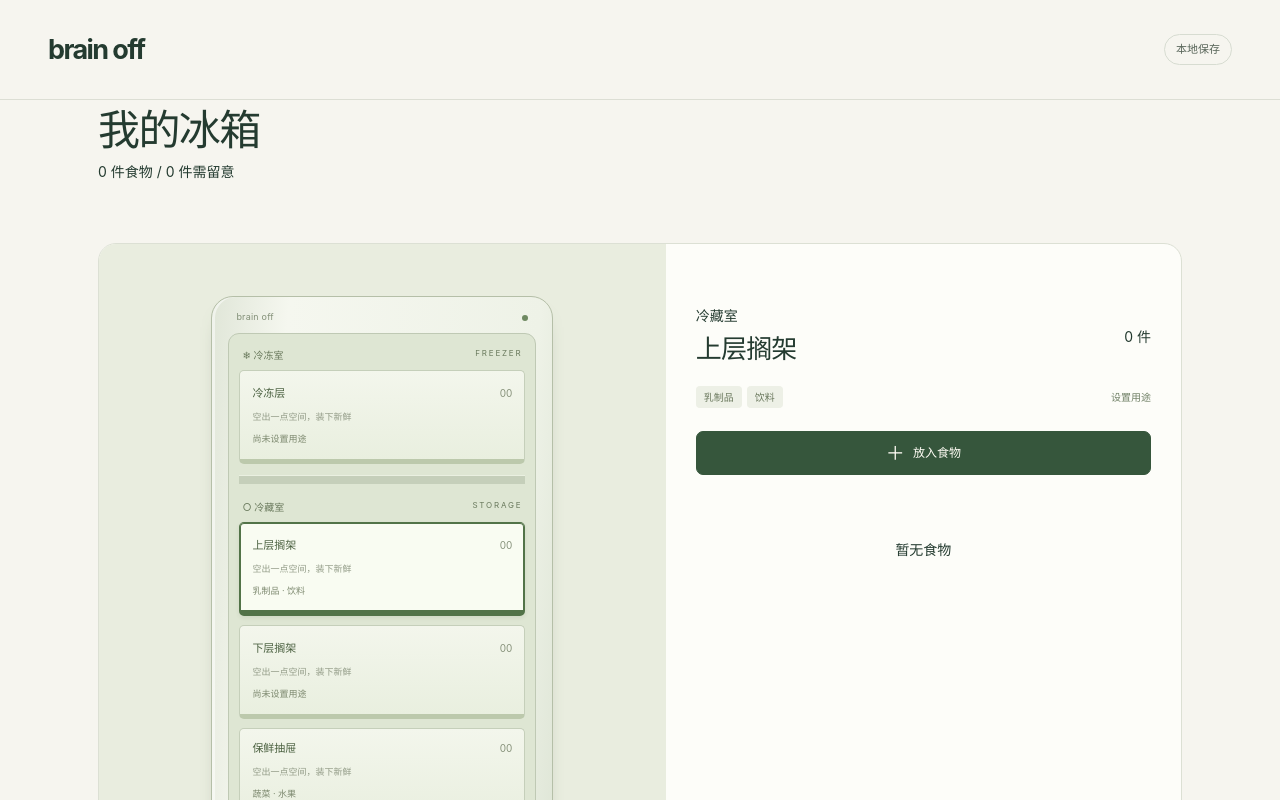
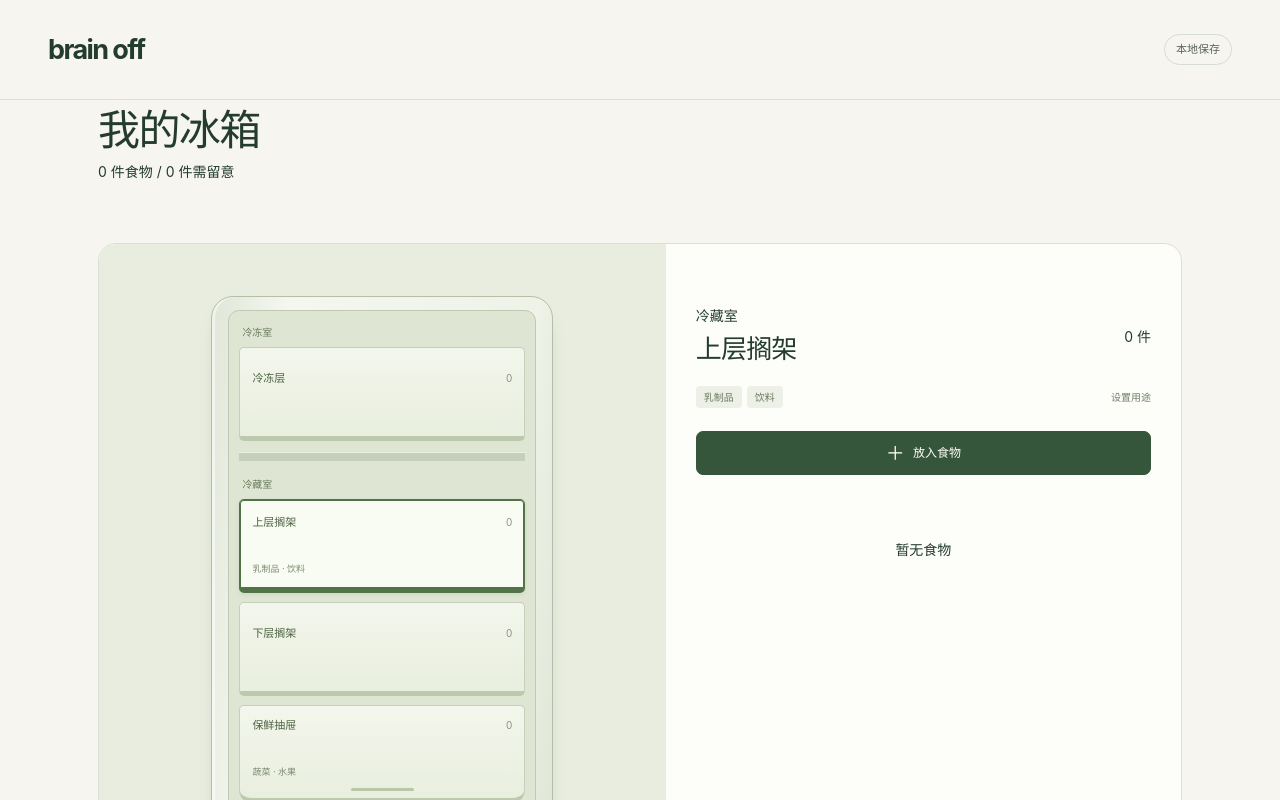
Before and after one commit to guoxinyi0811/brain-off, a React (Vite) app: page / in a window 1280 px wide. Shown: the top 800 px of the page. Built offline with nearby package versions, Linux system fonts and the light colour scheme.

Commit message:
chore: update src/ui/Fridge.tsx for interactive app

```diff
--- a/src/ui/Fridge.tsx
+++ b/src/ui/Fridge.tsx
@@ -13,18 +13,17 @@ export function Fridge({ state, selected, today, onSelect }: Props) {
       {node.canHoldItems ? <button type="button" className={`storage-zone ${selected === node.id ? 'selected' : ''}`}
         onClick={() => onSelect(node.id)} aria-pressed={selected === node.id}
         aria-label={`${label(node.label)}，${items.length} 件食物${due ? `，${due} 件需留意` : ''}`}>
-        <span className="zone-top"><span>{label(node.label)}</span><span className="zone-count">{items.length.toString().padStart(2, '0')}</span></span>
+        <span className="zone-top"><span>{label(node.label)}</span><span className="zone-count">{items.length}</span></span>
         <span className="zone-content">{items.length ? items.slice(0, 3).map(item => <span className="food-token" key={item.id}>
           <span className={`food-dot ${expiryLabel(item.expiration, today).status}`} />{item.name}
-        </span>) : <span className="zone-empty">空出一点空间，装下新鲜</span>}{items.length > 3 && <span className="food-token">+{items.length - 3}</span>}</span>
-        <span className="zone-bottom"><span>{purposes.join(' · ') || '尚未设置用途'}</span>{due > 0 && <span className="due-dot" aria-hidden="true" />}</span>
-      </button> : <div className="compartment-label"><span>{node.kind === 'compartment' && node.id === 'freezer' ? '❄' : '○'} {label(node.label)}</span><span>{node.id === 'freezer' ? 'FREEZER' : 'STORAGE'}</span></div>}
+        </span>) : null}{items.length > 3 && <span className="food-token">+{items.length - 3}</span>}</span>
+        <span className="zone-bottom"><span>{purposes.join(' · ')}</span>{due > 0 && <span className="due-indicator">需留意 {due}</span>}</span>
+      </button> : <div className="compartment-label">{label(node.label)}</div>}
       {children.map(renderNode)}
     </div>;
   }
   return <div className="fridge-wrap"><div className="fridge-shell">
-    <div className="fridge-brand"><span>brain off</span><span className="power-dot" aria-hidden="true" /></div>
     <div className="fridge-interior">{state.locations.filter(node => node.parentId === null).sort((a, b) => a.order - b.order).map(renderNode)}</div>
     <div className="fridge-base"><span /><span /></div>
-  </div><p className="fridge-caption">点击一个位置，看看里面有什么</p></div>;
+  </div></div>;
 }
```
